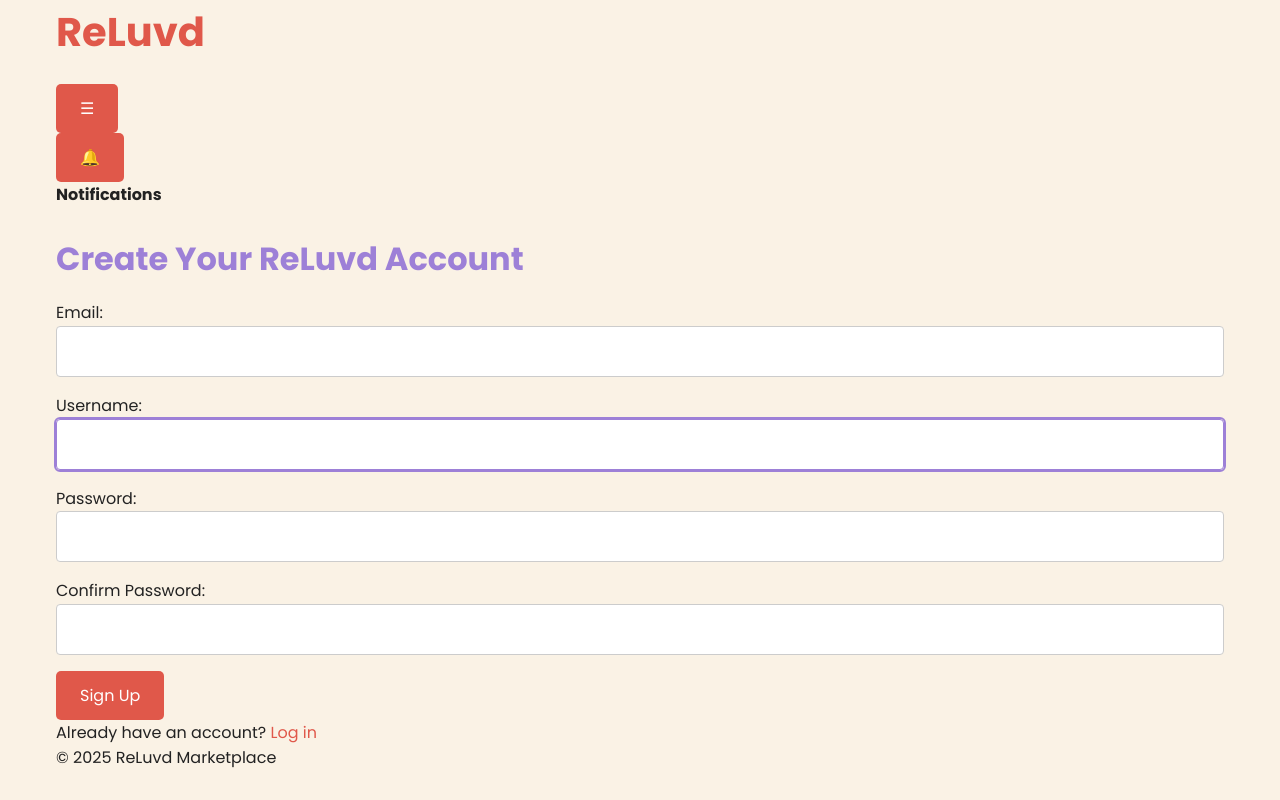
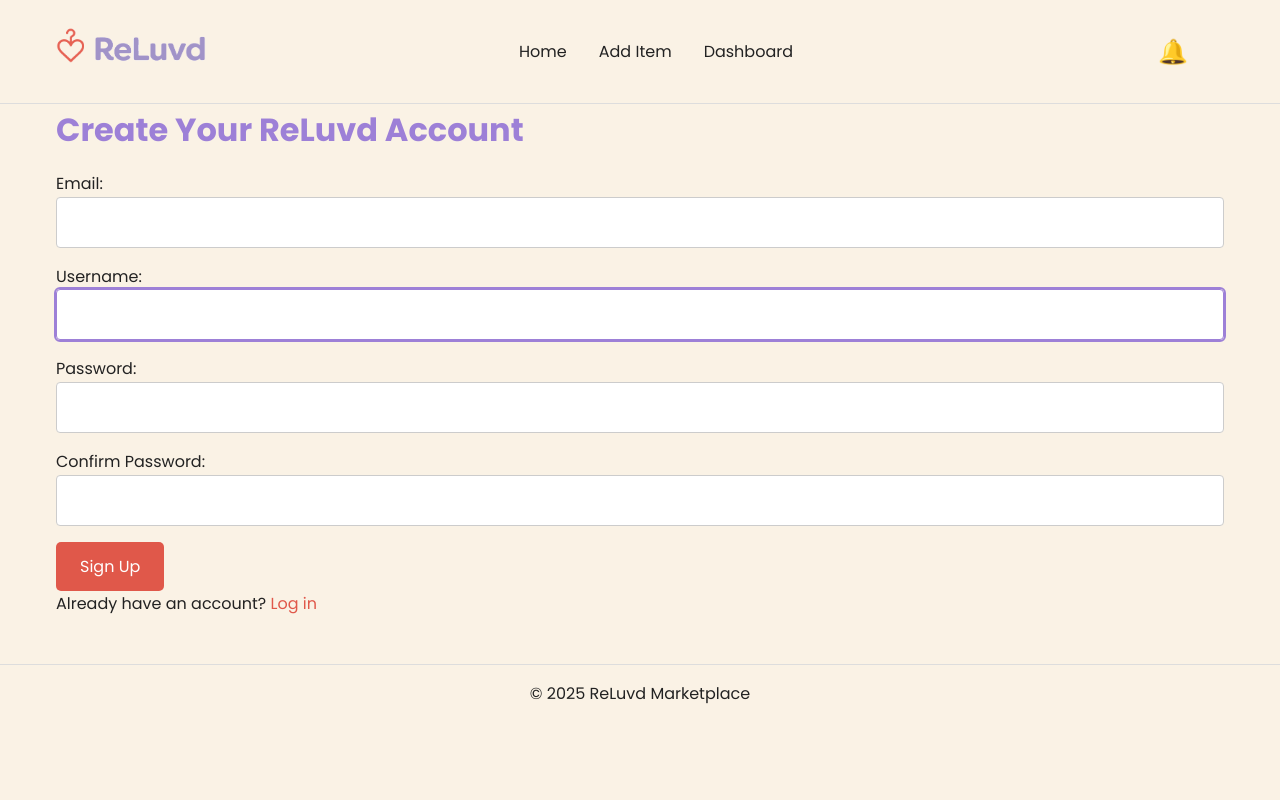
Before and after one commit to mr-aust1n/milestone-project-four, a Django app: page /accounts/signup/ in a window 1280 px wide. Run offline with Django 5.2, Linux system fonts and the light colour scheme.

Commit message:
FEAT: Base styles
added some styles for desktop and mobile on the base.html

```diff
--- a/static/css/base_header.css
+++ b/static/css/base_header.css
@@ -1,12 +1,45 @@
-/* Base CSS */
+/* ========================================
+   BASE HEADER CSS
+   ======================================== */
 
-/* Reset the nav list for mobile */
+/* Base header container */
+.site-header {
+    background-color: var(--background);
+    border-bottom: 1px solid #ddd;
+    padding: 1rem;
+    position: relative;
+    z-index: 100;
+}
+
+.header-content {
+    display: flex;
+    justify-content: space-between;
+    align-items: center;
+}
+
+/* Logo */
+.logo a {
+    font-size: 1.75rem;
+    color: var(--primary-purple);
+    text-decoration: none;
+    font-weight: 700;
+}
+
+/* Burger button (mobile nav toggle) */
+.nav-toggle {
+    background: none;
+    border: none;
+    font-size: 2rem;
+    cursor: pointer;
+    color: var(--primary-red);
+}
+
 .site-nav ul {
     list-style: none;
     padding: 0;
     margin: 0;
     display: none;
-    /* hidden by default on mobile */
+    /* Hidden by default on mobile */
     flex-direction: column;
     background-color: var(--background);
     position: absolute;
@@ -32,3 +65,77 @@
     background-color: var(--primary-purple);
     color: var(--text-light);
 }
+
+/* Show nav when active */
+.site-nav.active ul {
+    display: flex;
+}
+
+/* Notification Bell */
+.notification-bell {
+    position: relative;
+    margin-left: 1rem;
+}
+
+.notification-bell button {
+    background: none;
+    border: none;
+    font-size: 1.5rem;
+    cursor: pointer;
+    color: var(--primary-red);
+}
+
+.notifications-dropdown {
+    display: none;
+    position: absolute;
+    top: 2.5rem;
+    right: 0;
+    width: 300px;
+    background: var(--background);
+    border: 1px solid #ccc;
+    box-shadow: 0 4px 6px rgba(0, 0, 0, 0.1);
+    padding: 1rem;
+    z-index: 1000;
+}
+
+.notification-bell.active .notifications-dropdown {
+    display: block;
+}
+
+/* Container layout */
+.container {
+    max-width: 1200px;
+    margin: 0 auto;
+    padding: 0 1rem;
+}
+
+/* Footer */
+.site-footer {
+    text-align: center;
+    margin-top: 3rem;
+    padding: 1rem 0;
+    border-top: 1px solid #ddd;
+}
+
+/* DESKTOP */
+@media (min-width: 768px) {
+    .site-nav ul {
+        display: flex !important;
+        position: static;
+        flex-direction: row;
+        background: none;
+        border: none;
+    }
+
+    .site-nav ul li {
+        border: none;
+    }
+
+    .site-nav ul li a {
+        padding: 0.5rem 1rem;
+    }
+
+    .nav-toggle {
+        display: none;
+    }
+}
--- a/templates/base.html
+++ b/templates/base.html
@@ -11,18 +11,23 @@
 
     <title>ReLuvd</title>
 
-
     <link rel="stylesheet" href="{% static 'css/style.css' %}">
     <link rel="stylesheet" href="{% static 'css/base_header.css' %}">
 </head>
 
 <body>
-    <header class="site-header">
+    <header class="site-header" role="banner">
         <div class="container">
             <div class="header-content">
-                <h1 class="logo"><a href="/">ReLuvd</a></h1>
 
-                <button class="nav-toggle" aria-label="Toggle navigation menu">&#9776;</button>
+                <!-- Image Logo -->
+                <div class="logo">
+                    <a href="/" aria-label="ReLuvd homepage">
+                        <img src="{% static 'images/reluvd.png' %}" alt="ReLuvd Logo" width="150" height="auto">
+                    </a>
+                </div>
+
+                <button class="nav-toggle" aria-label="Toggle main menu">&#9776;</button>
 
                 <nav class="site-nav" aria-label="Main navigation">
                     <ul>
@@ -45,8 +50,9 @@
                 </nav>
 
                 <div class="notification-bell">
-                    <button id="bellButton" aria-label="Toggle notifications">🔔</button>
-                    <div id="notificationDropdown" class="notifications-dropdown">
+                    <button id="bellButton" aria-label="View and toggle notifications">🔔</button>
+                    <div id="notificationDropdown" class="notifications-dropdown" role="region"
+                        aria-label="Notifications">
                         <strong>Notifications</strong><br><br>
 
                         {% if notifications.messages %}
@@ -86,11 +92,11 @@
         </div>
     </header>
 
-    <main class="container">
+    <main class="container" role="main">
         {% block content %}{% endblock %}
     </main>
 
-    <footer class="site-footer">
+    <footer class="site-footer" role="contentinfo">
         <div class="container">
             <p>&copy; 2025 ReLuvd Marketplace</p>
         </div>
```
Also changed, not shown: static/images/reluvd.png (added), 1 other file.
